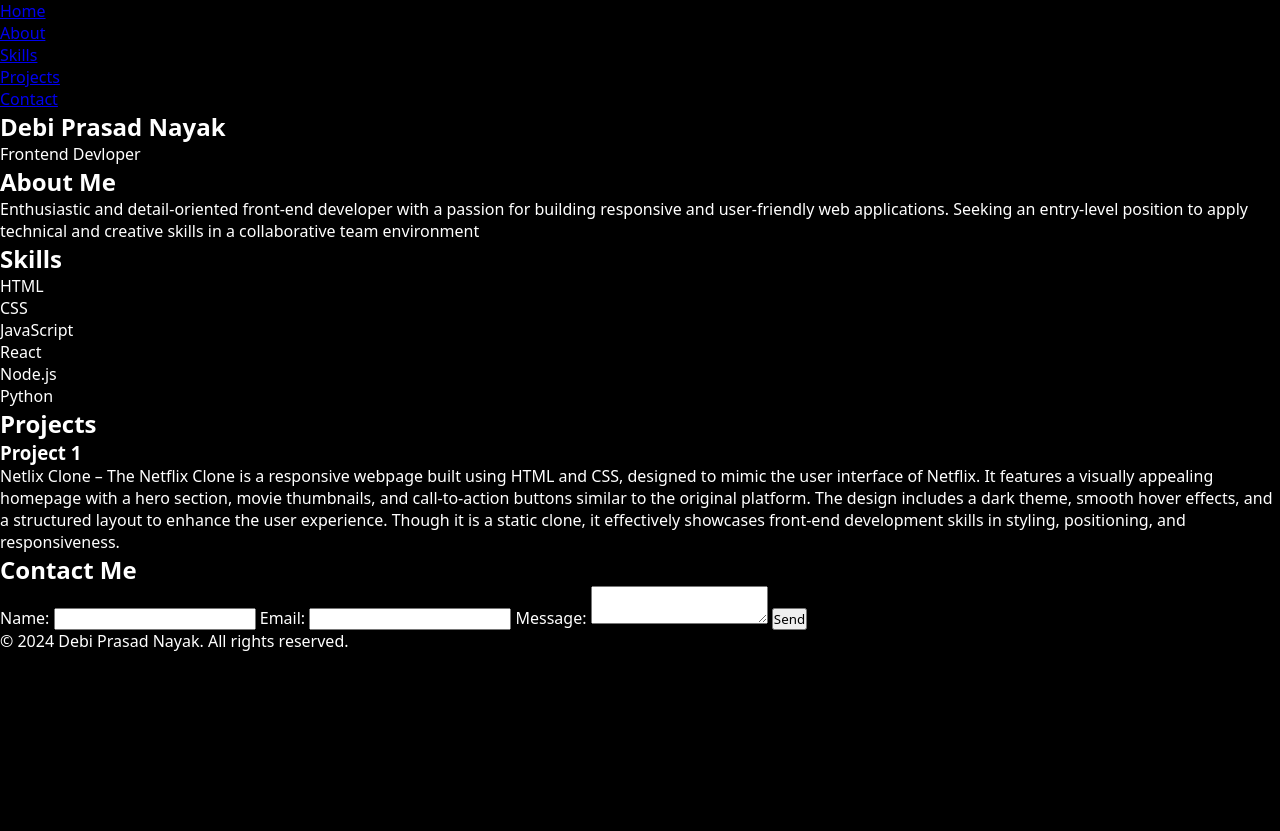
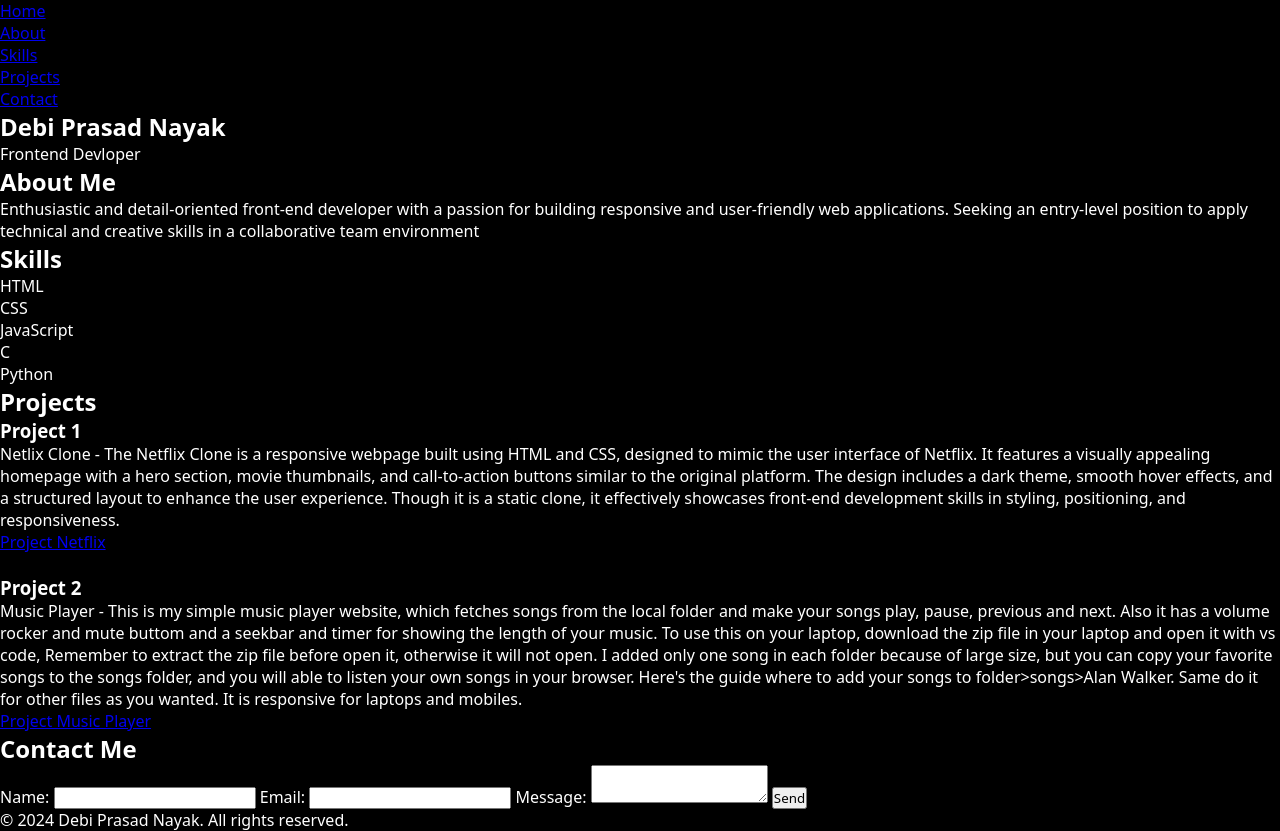
Before and after one commit to debiprasad229/Projects, a plain HTML site: page portefolio/index.html in a window 1280 px wide. Before the commit the page ends 800 px from the top, so only its background shows below. Drawn offline with Linux system fonts and the light colour scheme; files that its build step writes are made by us from their sources.

Commit message:
Update index.html

```diff
--- a/portefolio/index.html
+++ b/portefolio/index.html
@@ -39,9 +39,9 @@
                 <li>HTML</li>
                 <li>CSS</li>
                 <li>JavaScript</li>
-                <li>React</li>
-                <li>Node.js</li>
+                <li>C</li>
                 <li>Python</li>
+
             </ul>
         </section>
 
@@ -49,8 +49,14 @@
             <h2>Projects</h2>
             <div class="project">
                 <h3>Project 1</h3>
-                <p>Netlix Clone – The Netflix Clone is a responsive webpage built using HTML and CSS, designed to mimic the user interface of Netflix. It features a visually appealing homepage with a hero section, movie thumbnails, and call-to-action buttons similar to the original platform. The design includes a dark theme, smooth hover effects, and a structured layout to enhance the user experience. Though it is a static clone, it effectively showcases front-end development skills in styling, positioning, and responsiveness.</p>
+                <p>Netlix Clone - The Netflix Clone is a responsive webpage built using HTML and CSS, designed to mimic the user interface of Netflix. It features a visually appealing homepage with a hero section, movie thumbnails, and call-to-action buttons similar to the original platform. The design includes a dark theme, smooth hover effects, and a structured layout to enhance the user experience. Though it is a static clone, it effectively showcases front-end development skills in styling, positioning, and responsiveness.</p>
+                <a href="https://github.com/debiprasad229/Projects/tree/main/Project%20Netflix">Project Netflix</a>
+                <br><br>
+                <h3>Project 2</h3>
+                <p>Music Player - This is my simple music player website, which fetches songs from the local folder and make your songs play, pause, previous and next. Also it has a volume rocker and mute buttom and a seekbar and timer for showing the length of your music. To use this on your laptop, download the zip file in your laptop and open it with vs code, Remember to extract the zip file before open it, otherwise it will not open. I added only one song in each folder because of large size, but you can copy your favorite songs to the songs folder, and you will able to listen your own songs in your browser. Here's the guide where to add your songs to folder>songs>Alan Walker. Same do it for other files as you wanted. It is responsive for laptops and mobiles.</p>
+                <a href="https://github.com/debiprasad229/Projects/tree/main/Project%20Music%20Player">Project Music Player</a>
             </div>
+
         </section>
 
         <section id="contact">
```
